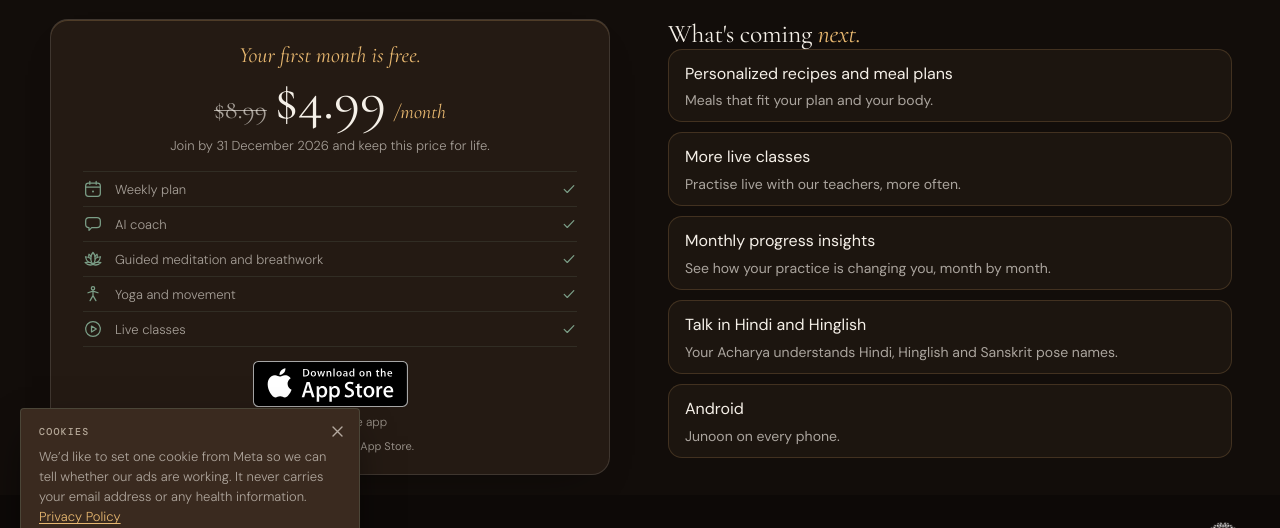
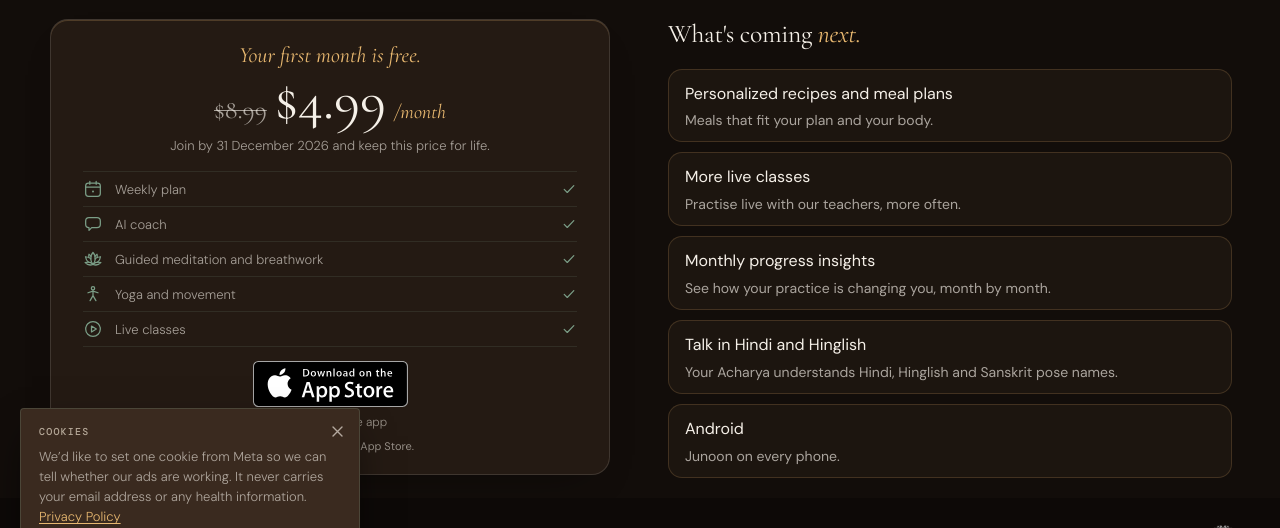
Before and after one commit to junoon-wellness/JunoonLandingPage, a Next.js app: page /pricing in a window 1280 px wide. Shown: the part 182-710 px from the top of the page. Built offline with nearby package versions, Linux system fonts and the light colour scheme; no server answers.

Commit message:
Pricing: space between "What's coming next." and its cards (Arnav)
Co-Authored-By: Claude Opus 5.5 <noreply@anthropic.com>

```diff
--- a/app/globals.css
+++ b/app/globals.css
@@ -2191,7 +2191,9 @@ body::before {
 /* Arnav, Sat 21 Nov 2026: "What's coming next" is the right column's main section, one row per item.
    Its title sits on the card's top line at the card's own headline size, so the two columns read as one row. */
 .pr-next .pr-free-callout-title { font-size: clamp(22px, 2vw, 28px); margin: 0; }
-.pr-next-list { display: flex; flex-direction: column; gap: 10px; margin-top: 14px; }
+/* Arnav, Sun 22 Nov 2026: "the way the title fits on top of the pills is a bit weird". The list's
+   inline margin: 0 was overriding this gap, so the title sat on the first card. */
+.pr-next-list { display: flex; flex-direction: column; gap: 10px; margin: 20px 0 0; }
 .pr-next-item {
   display: flex;
   flex-direction: column;
--- a/app/pricing/page.tsx
+++ b/app/pricing/page.tsx
@@ -89,7 +89,7 @@ export default function PricingPage() {
               <h2 className="pr-free-callout-title">
                 What&apos;s coming <em style={{ fontStyle: 'italic', color: 'var(--jn-turmeric)' }}>next.</em>
               </h2>
-              <ul className="pr-next-list" style={{ listStyle: 'none', padding: 0, margin: 0 }}>
+              <ul className="pr-next-list" style={{ listStyle: 'none', padding: 0 }}>
                 {NEXT_ITEMS.map(item => (
                   <li key={item.title} className="pr-next-item">
                     <span className="pr-next-title">{item.title}</span>
```
